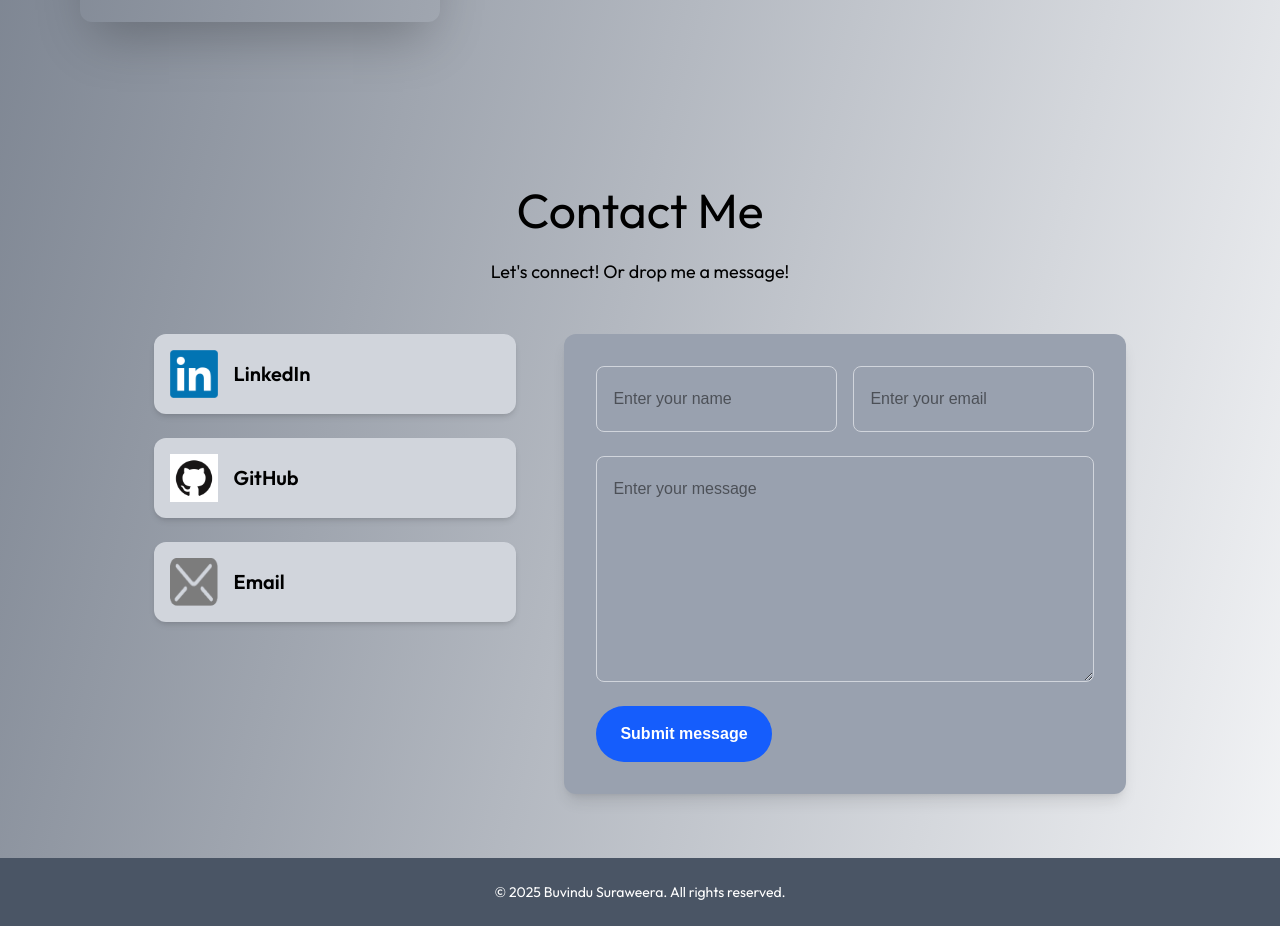
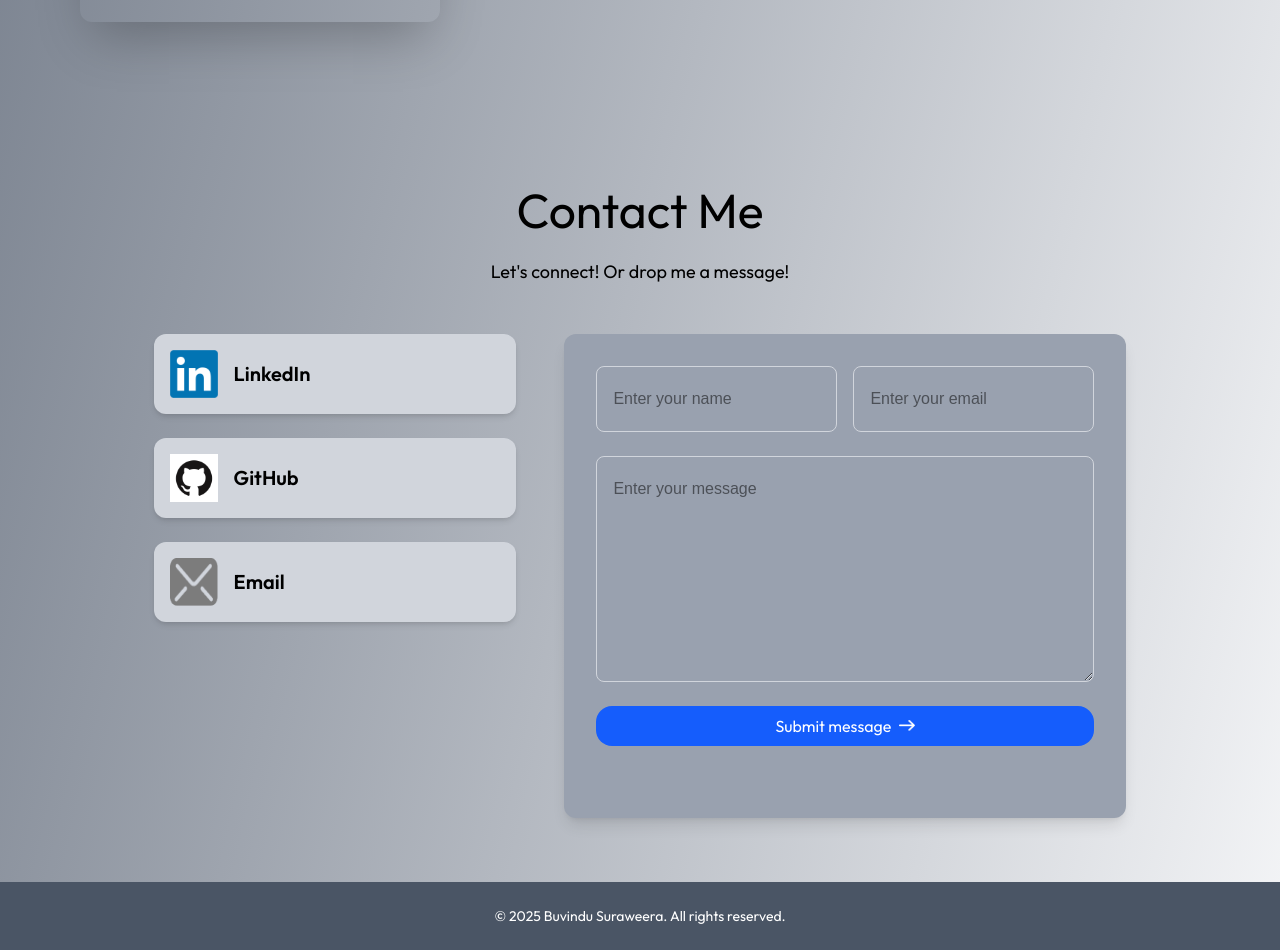
Before and after one commit to BuvinduS/BuvinduS.github.io, a Next.js app: page / in a window 1280 px wide. Shown: the part 4640-5590 px from the top of the page. Before the commit the page ends 5566 px from the top, so only its background shows below. Built offline with nearby package versions, Linux system fonts and the light colour scheme; a web font is replaced by a local one.

Commit message:
Contact API removed and contact reverted to web3forms

```diff
--- a/app/api/contactAPI.js
+++ /dev/null
@@ -1,36 +0,0 @@
-export async function POST(req) {
-  try {
-    const body = await req.json();
-
-    const formData = new URLSearchParams({
-      name: body.name,
-      email: body.email,
-      message: body.message,
-      secret: "BUVINDU'S_FORM",
-    });
-
-    const response = await fetch(
-      "https://script.google.com/macros/s/AKfycbyp9VT-6bDVUutDgFU0wnLFQaGrSG5rQu0hxiMzLzJsFdqW74aPUQXORMb_tNwQkjSy/exec",
-      {
-        method: "POST",
-        headers: { "Content-Type": "application/x-www-form-urlencoded" },
-        body: formData.toString(),
-      }
-    );
-
-    const data = await response.text();
-
-    return new Response(JSON.stringify({ result: "success", data }), {
-      status: 200,
-      headers: { "Content-Type": "application/json" },
-    });
-  } catch (err) {
-    return new Response(
-      JSON.stringify({ result: "error", message: err.message }),
-      {
-        status: 500,
-        headers: { "Content-Type": "application/json" },
-      }
-    );
-  }
-}
--- a/app/components/Contact.jsx
+++ b/app/components/Contact.jsx
@@ -1,8 +1,33 @@
-import React from "react";
+import React, { useState } from "react";
 import Image from "next/image";
 import { assets } from "@/assets/assets";
 
 const ContactBarsAndForm = () => {
+  const [result, setResult] = useState();
+
+  const onSubmit = async (event) => {
+    event.preventDefault();
+    setResult("Sending....");
+    const formData = new FormData(event.target);
+
+    formData.append("access_key", "02ac1b6e-f573-4af1-823f-cee424809d94");
+
+    const response = await fetch("https://api.web3forms.com/submit", {
+      method: "POST",
+      body: formData,
+    });
+
+    const data = await response.json();
+
+    if (data.success) {
+      setResult("Form Submitted Successfully");
+      event.target.reset();
+    } else {
+      console.log("Error", data);
+      setResult(data.message);
+    }
+  };
+
   return (
     <div id="contact" className="w-full px-[12%] py-16 scroll-mt-20">
       <h2 className="text-center text-5xl font-Outfit mb-6">Contact Me</h2>
@@ -58,19 +83,24 @@ const ContactBarsAndForm = () => {
         </div>
 
         {/* Right: Contact Form */}
-        <form className="flex-1 flex flex-col gap-6 bg-gray-400 p-8 rounded-xl shadow-lg">
+        <form
+          onSubmit={onSubmit}
+          className="flex-1 flex flex-col gap-6 bg-gray-400 p-8 rounded-xl shadow-lg"
+        >
           <div className="flex flex-col md:flex-row gap-4">
             <input
               type="text"
               placeholder="Enter your name"
               required
               className="flex-1 p-4 rounded-lg border border-gray-300 focus:outline-none focus:ring-2 focus:ring-blue-500"
+              name="name"
             />
             <input
               type="email"
               placeholder="Enter your email"
               required
               className="flex-1 p-4 rounded-lg border border-gray-300 focus:outline-none focus:ring-2 focus:ring-blue-500"
+              name="email"
             />
           </div>
 
@@ -79,14 +109,18 @@ const ContactBarsAndForm = () => {
             placeholder="Enter your message"
             required
             className="p-4 rounded-lg border border-gray-300 focus:outline-none focus:ring-2 focus:ring-blue-500"
+            name="message"
           />
 
           <button
             type="submit"
-            className="self-start px-6 py-3 bg-blue-600 text-white rounded-full font-semibold hover:bg-blue-700 transition-colors"
+            className="cursor-pointer w-full px-6 py-1 bg-blue-600 text-white rounded-2xl font-Outfit hover:bg-blue-700 transition-colors flex justify-center items-center gap-2"
           >
-            Submit message
+            Submit message{" "}
+            <Image src={assets.right_arrow_white} alt="" className="w-4" />
           </button>
+
+          <p className="mt-4 font-Outfit">{result}</p>
         </form>
       </div>
     </div>
--- a/app/components/ContactGoogleSheet.jsx
+++ b/app/components/ContactGoogleSheet.jsx
@@ -1,6 +1,10 @@
 import React, { useState } from "react";
 import Image from "next/image";
 import { assets } from "@/assets/assets";
+
+/*DO NOT USE - DOES NOT WORK
+  Got some CORS header issue that needs to be fixed
+*/
 
 const ContactGoogleSheet = () => {
   const [status, setStatus] = useState(""); // for submission feedback
--- a/app/page.js
+++ b/app/page.js
@@ -21,7 +21,7 @@ export default function Home() {
       <Education />
       <Projects />
       <Achievements />
-      <ContactGoogleSheet />
+      <Contact />
       <Footer />
     </>
   );
```
